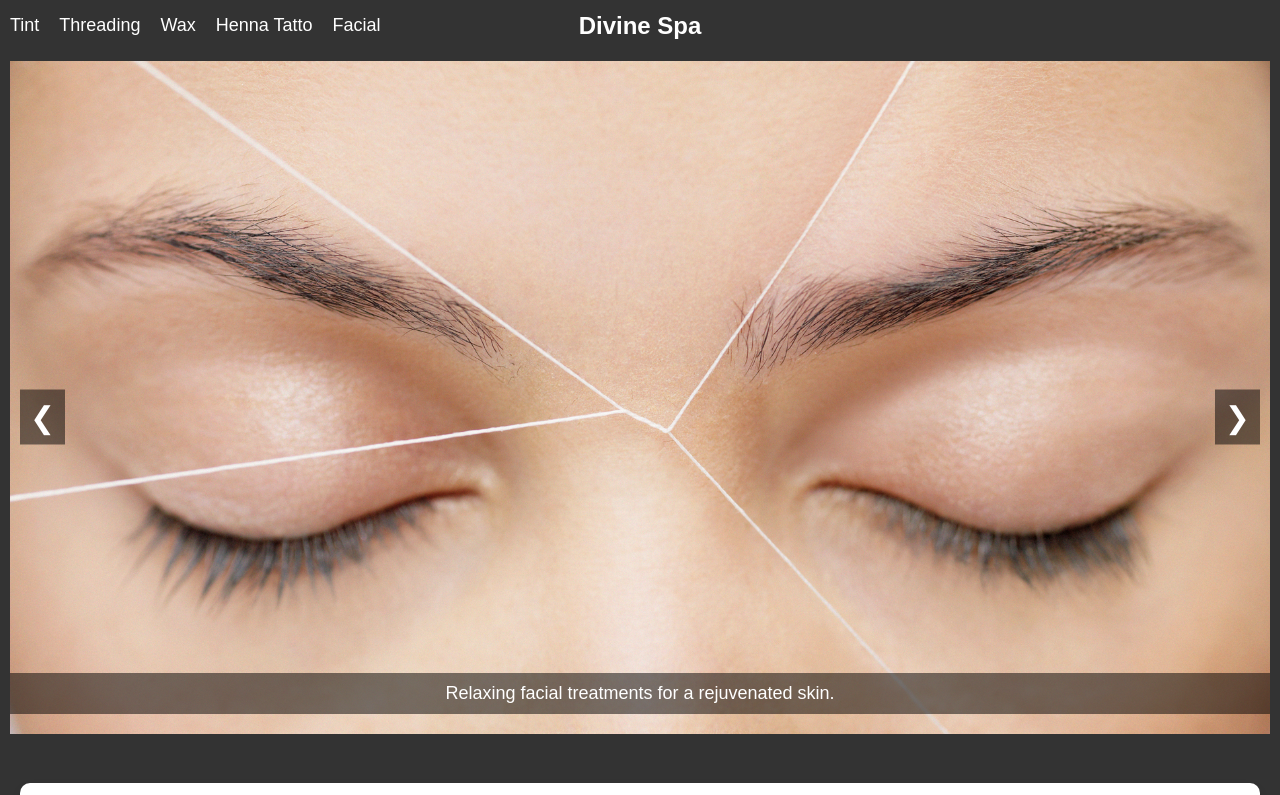
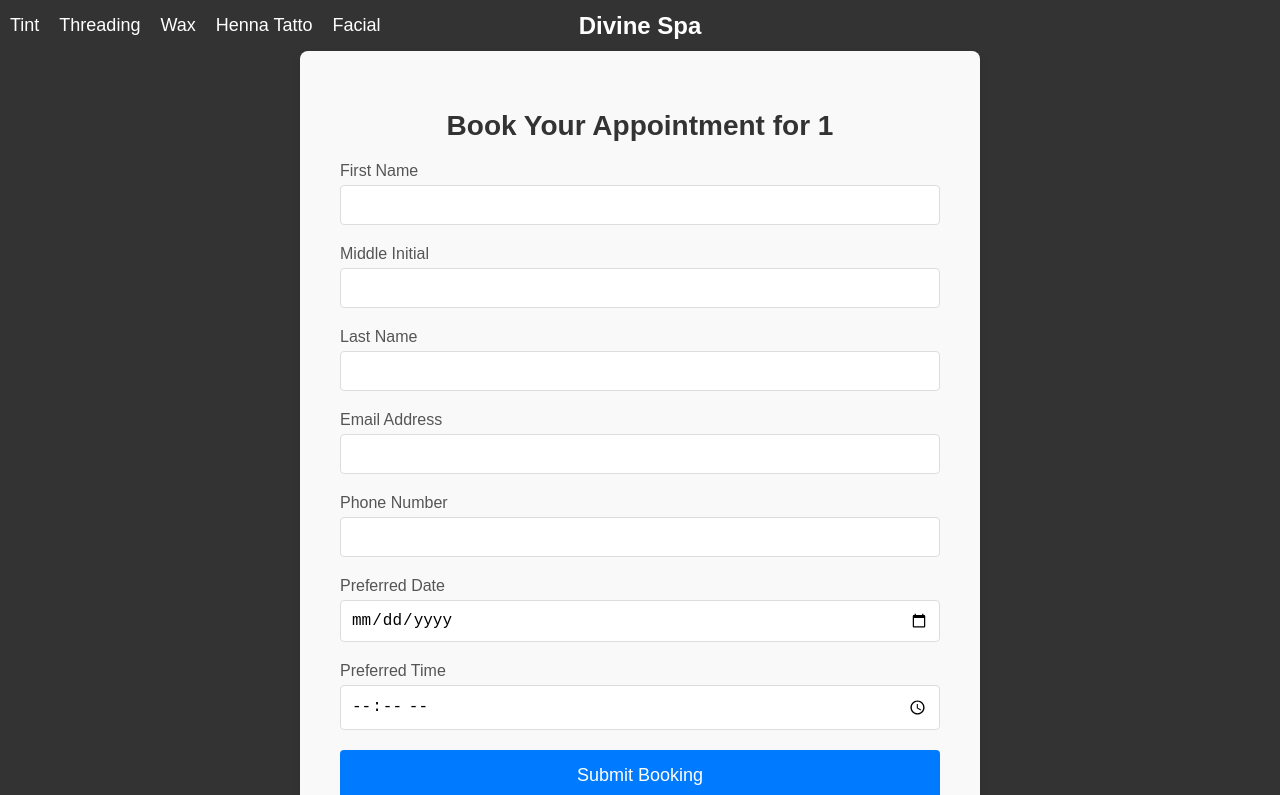
Before and after one commit to nbbhatta143/awesome-spa, a React (Create React App) app: page /booking/1 in a window 1280 px wide. Shown: the top 795 px of the page. Built offline with nearby package versions, Linux system fonts and the light colour scheme.

Commit message:
added nav fix and the booking page

```diff
--- a/src/App.js
+++ b/src/App.js
@@ -37,12 +37,11 @@ import Homepage from './component/HomePage'
 function App() {
   return (
     <div className="App">
-      <Router>
+      <Router basename={process.env.PUBLIC_URL}>
         <Navbar title={"Divine Spa"} isFooter={true}/>
-        <Homepage images={images}/>
         <Routes>
           <Route path="/" element={<Navigate to="/home" />} />
-
+          <Route path="/home" element={<Homepage images={images} />} />
           <Route path="/nails" element={<SpaCard images={images}/>} />
           <Route path="/facial" element={<SpaCard images={images}/>} />
           <Route path="/wax" element={<SpaCard images={images}/>} />
--- a/src/component/BookingPage.js
+++ b/src/component/BookingPage.js
@@ -1,5 +1,7 @@
 // src/components/BookingPage.js
 import React, { useState } from 'react';
+import { useParams } from 'react-router-dom';
+
 import emailjs from 'emailjs-com'; // Import EmailJS
 import '../style/BookingPage.css'
 
@@ -14,7 +16,8 @@ const BookingPage = () => {
     date: '',
     time: '',
   });
-
+  // Get the service name from the URL
+  const { serviceName } = useParams();
   // Handle input change
   const handleChange = (e) => {
     const { name, value } = e.target;
@@ -59,7 +62,7 @@ const BookingPage = () => {
 
   return (
     <div className="booking-page">
-      <h1>Book Your Spa Appointment</h1>
+      <h1>Book Your Appointment for {serviceName}</h1>
       <form onSubmit={handleSubmit} className="booking-form">
         <div className="form-group">
           <label htmlFor="firstName">First Name</label>
```
